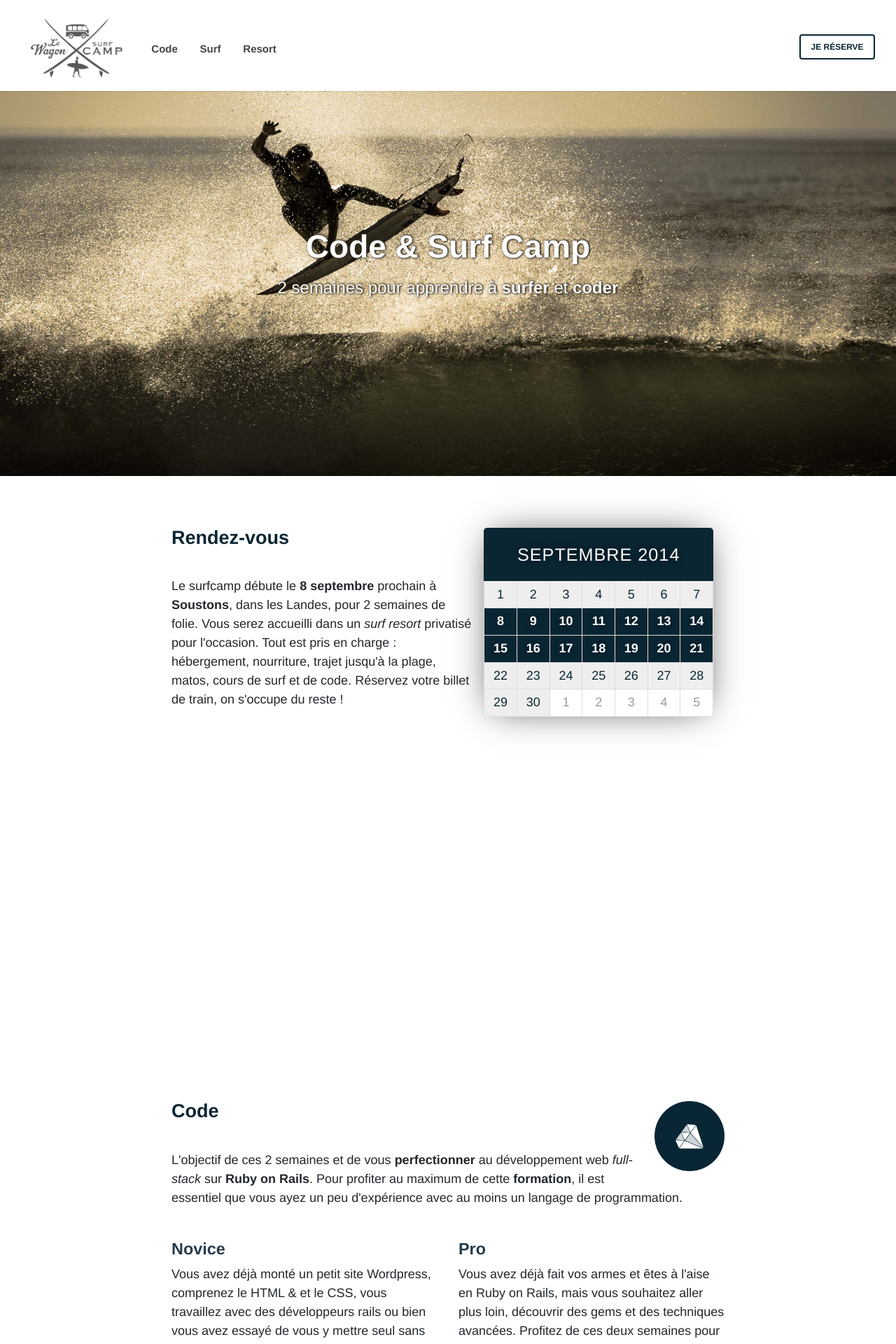
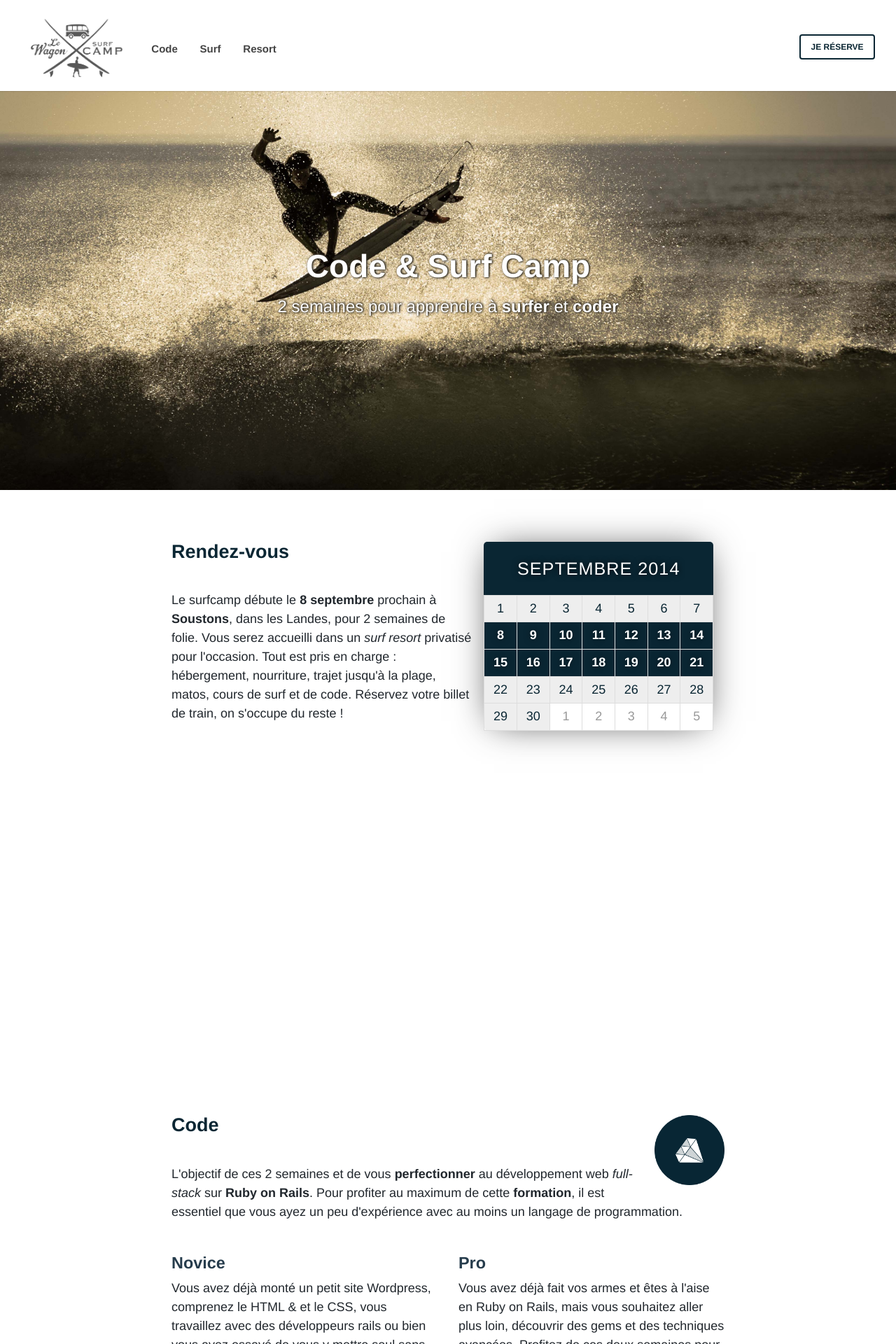
Before and after one commit to lewagon/surfcamp, a Jekyll site: the page built from index.html, in a window 1280 px wide. Shown: the top 1920 px of the page at 70% size. Built offline with Jekyll 4.4.1, drawn with Linux system fonts in a browser that asks for light colours.

Commit message:
Update home

```diff
--- a/css/main.css
+++ b/css/main.css
@@ -175,7 +175,7 @@
     background-image: none;
 }
 a {
-    color: #428bca;
+    color: #2a6496;
     text-decoration: none;
 }
 a:hover, a:focus {
@@ -1639,15 +1639,6 @@
     font-family: "proxima-nova",  "Helvetica Neue",  Avenir,  Arial,  sans-serif;
     color: #263c4c;
 }
-a {
-    color: #0A2633;
-    text-decoration: none;
-    transition: all 0.2s ease;
-}
-a:hover {
-    color: black;
-    text-decoration: none;
-}
 .container {
     max-width: 820px;
     margin: 0 auto;
@@ -1695,7 +1686,7 @@
     margin-top: 0;
 }
 .blog-cover {
-    height: 600px;
+    height: 620px;
     background-color: #111;
     background-size: cover;
     background-position: center center;
@@ -1704,7 +1695,7 @@
 }
 .blog-cover h1 {
     font-size: 46px;
-    margin-top: 3.2em;
+    margin-top: 3.8em;
     margin-bottom: 0em;
     color: #fff;
     font-weight: bold;
```
Also changed, not shown: assets/lewagon-surfdev-lagraviere-sunset-cedricm.jpg, assets/lewagon-surfdev-quiver-cedricm.jpg, assets/surf.png, assets/yp8a5310.jpg, assets/yp8a7180.jpg, 1 other file.
